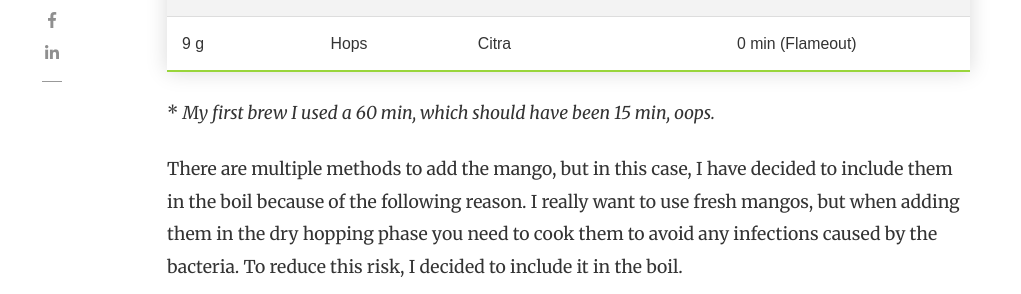
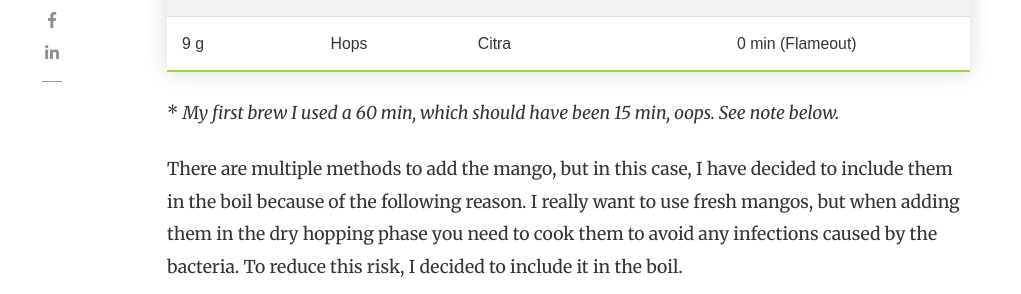
Before and after one commit to RyanBijkerk/thebrewnewb-website, a Jekyll site: the page built from _posts/2021-09-19-spicy-mango-ipa.md, in a window 1280 px wide and 1400 px high, scrolled down 6077 px. Shown: the part 158-452 px from the top of the window, without its empty margins (118-1139 px from the left). Built offline with Jekyll 4.4.1, drawn with Linux system fonts in a browser that asks for light colours; nearby versions of some CDN libraries; comment, search, counter and statistics services are not loaded; some of the changed text lies outside the part shown.

Commit message:
Removed a line

```diff
--- a/_posts/2021-09-19-spicy-mango-ipa.md
+++ b/_posts/2021-09-19-spicy-mango-ipa.md
@@ -85,7 +85,7 @@ The following boiling schema is used:
 | 5 g | Hops | Simcoe | 5 min |
 | 9 g | Hops | Citra | 0 min (Flameout) |
 
-\* <em>My first brew I used a 60 min, which should have been 15 min, oops.</em>
+\* <em>My first brew I used a 60 min, which should have been 15 min, oops. See note below.</em>
 
 There are multiple methods to add the mango, but in this case, I have decided to include them in the boil because of the following reason. I really want to use fresh mangos, but when adding them in the dry hopping phase you need to cook them to avoid any infections caused by the bacteria. To reduce this risk, I decided to include it in the boil.
 
```
Also changed, not shown: other parts of _posts/2021-09-19-spicy-mango-ipa.md (+0 -2 lines).
